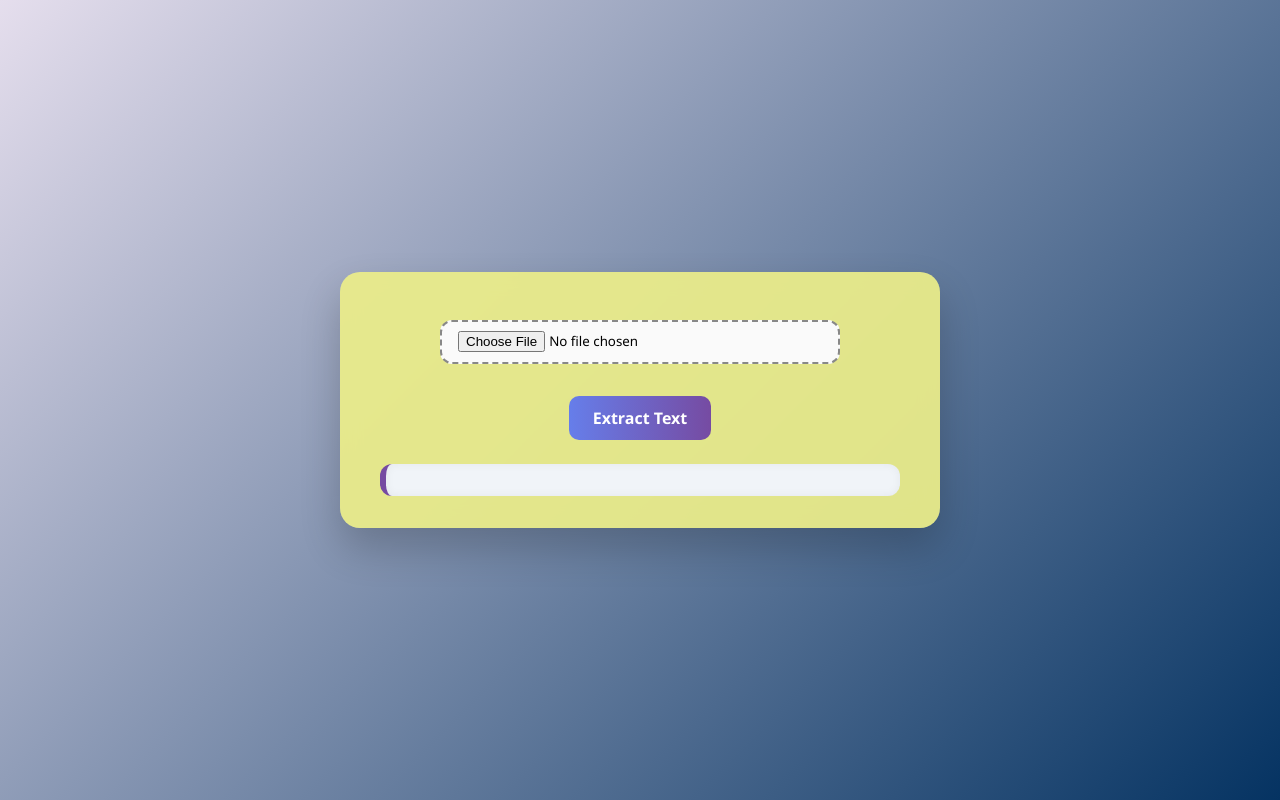
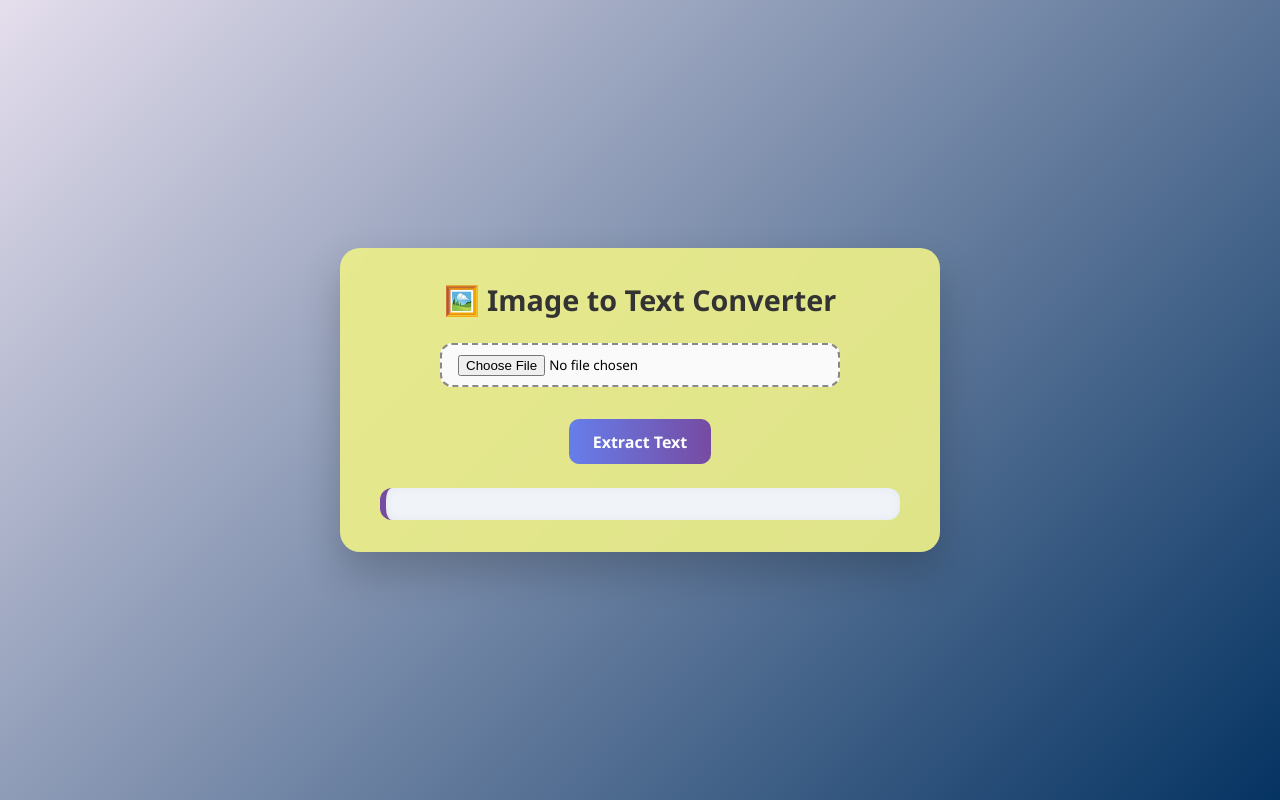
Before and after one commit to MD-AZAZ-AHAMED/Image-to-Text-Converter-App, a plain HTML site: page index.html in a window 1280 px wide. Drawn offline with Linux system fonts and the light colour scheme.

Commit message:
style.css

```diff
--- a/style.css
+++ b/style.css
@@ -28,7 +28,14 @@ body > div {
 }
 
 /* Optional heading */
-
+body > div::before {
+    content: "🖼️ Image to Text Converter";
+    display: block;
+    font-size: 1.8rem;
+    font-weight: bold;
+    margin-bottom: 1.5rem;
+    color: #333;
+}
 
 /* File input */
 input[type="file"] {
```
